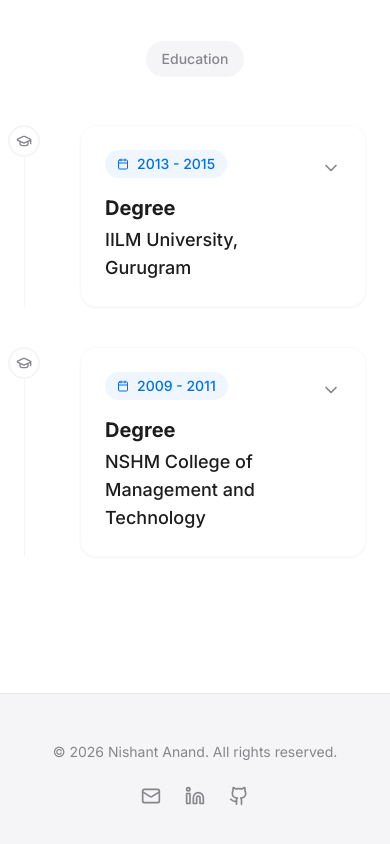
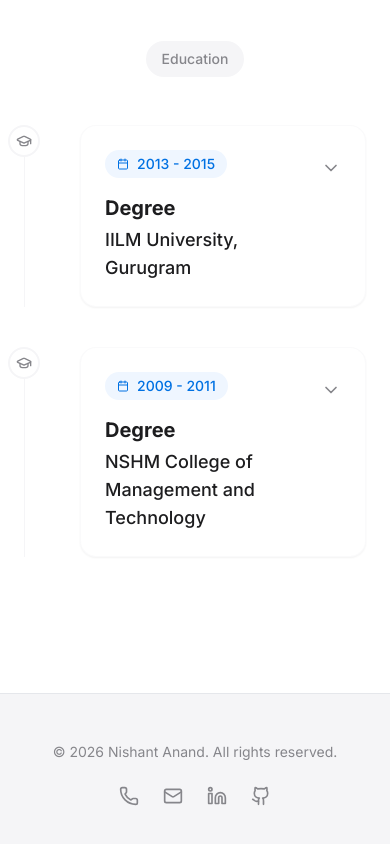
Before and after one commit to nishant-one90/resume-react, a React (Vite) app: page / in a window 390 px wide. Shown: the part 6585-7429 px from the top of the page. Built offline with nearby package versions, Linux system fonts and the light colour scheme.

Commit message:
Add phone number to contact information

```diff
--- a/single-file-resume.html
+++ b/single-file-resume.html
@@ -374,6 +374,7 @@
             <div class="title">Senior Manager - Business Development & Monetization</div>
             <div class="contact-info">
                 <span>Gurugram, Haryana</span>
+                <a href="tel:+919910980067">+91 9910980067</a>
                 <a href="mailto:y2knishant@gmail.com">y2knishant@gmail.com</a>
                 <a href="https://linkedin.com/in/y2knishant" target="_blank">linkedin.com/in/y2knishant</a>
             </div>
--- a/src/components/Footer.jsx
+++ b/src/components/Footer.jsx
@@ -1,5 +1,5 @@
 import React from 'react';
-import { Mail, Linkedin, Github } from 'lucide-react';
+import { Mail, Linkedin, Github, Phone } from 'lucide-react';
 import { useAnimeInView } from '../hooks/useAnimeInView';
 
 const Footer = () => {
@@ -23,6 +23,13 @@ const Footer = () => {
         </p>
 
         <div className="flex items-center gap-6">
+          <a
+            href="tel:+919910980067"
+            className="text-apple-subtext hover:text-apple-dark transition-colors duration-300"
+            aria-label="Phone"
+          >
+            <Phone className="w-5 h-5" />
+          </a>
           <a
             href="mailto:y2knishant@gmail.com"
             className="text-apple-subtext hover:text-apple-dark transition-colors duration-300"
```
